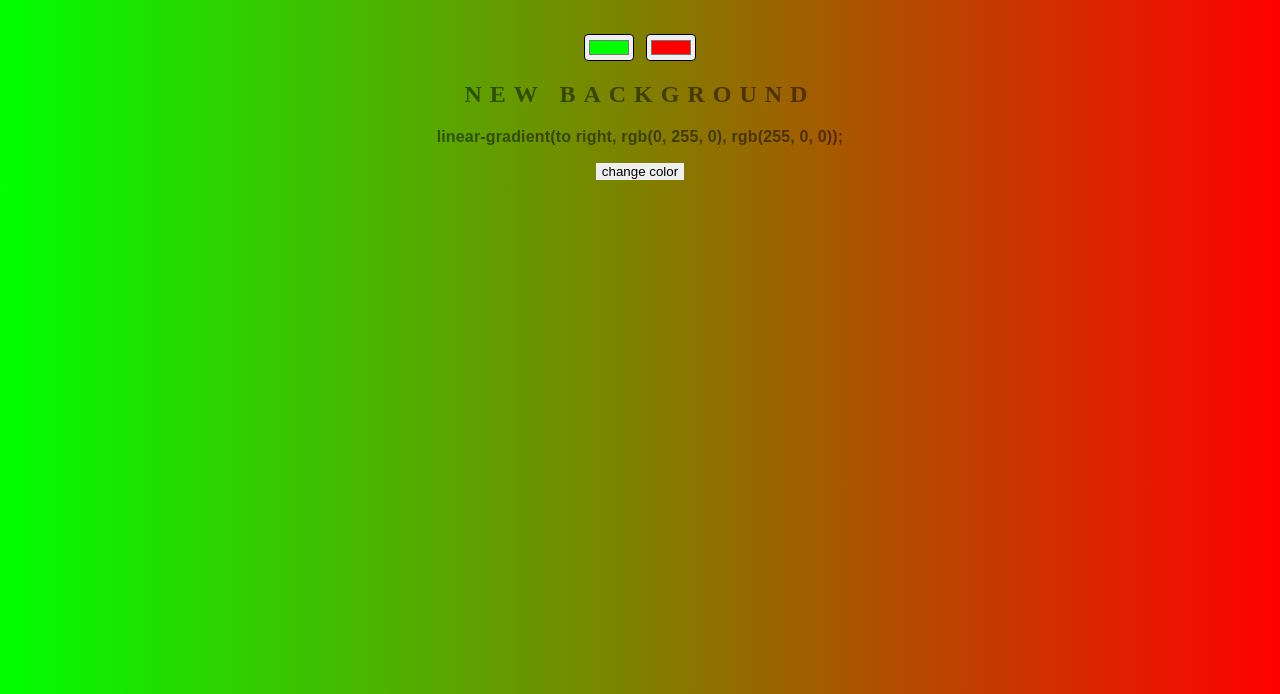
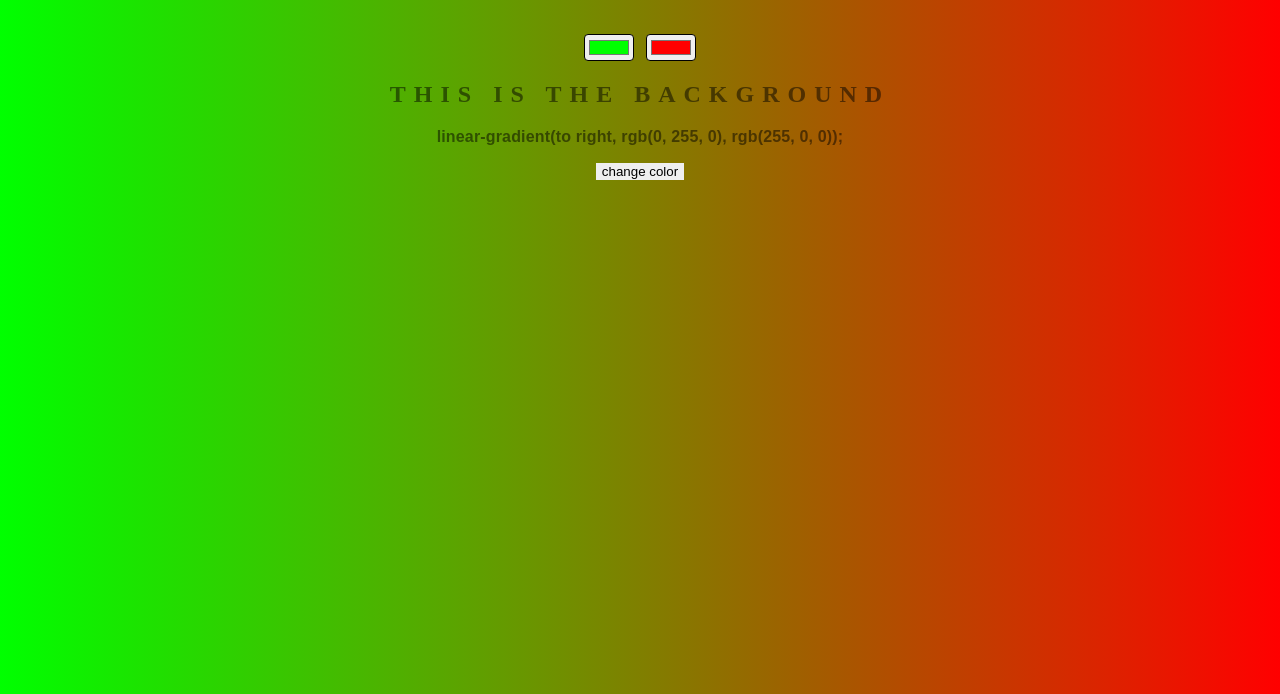
Before and after one commit to Zafarustad/Background-Generator, a plain HTML site: page index.html in a window 1280 px wide. Shown: the part 106-800 px from the top of the page. Drawn offline with Linux system fonts and the light colour scheme.

Commit message:
new text

```diff
--- a/index.html
+++ b/index.html
@@ -8,7 +8,7 @@
 	<h1>COOLEST Generator</h1>
 	<input class="color1" type="color" name="color1" value="#00ff00">
 	<input class="color2" type="color" name="color2" value="#ff0000">
-	<h2>New Background</h2>
+	<h2>This is the Background</h2>
 	<h3></h3>
     <div class="change">
      <button id="random"> change color</button>
```
